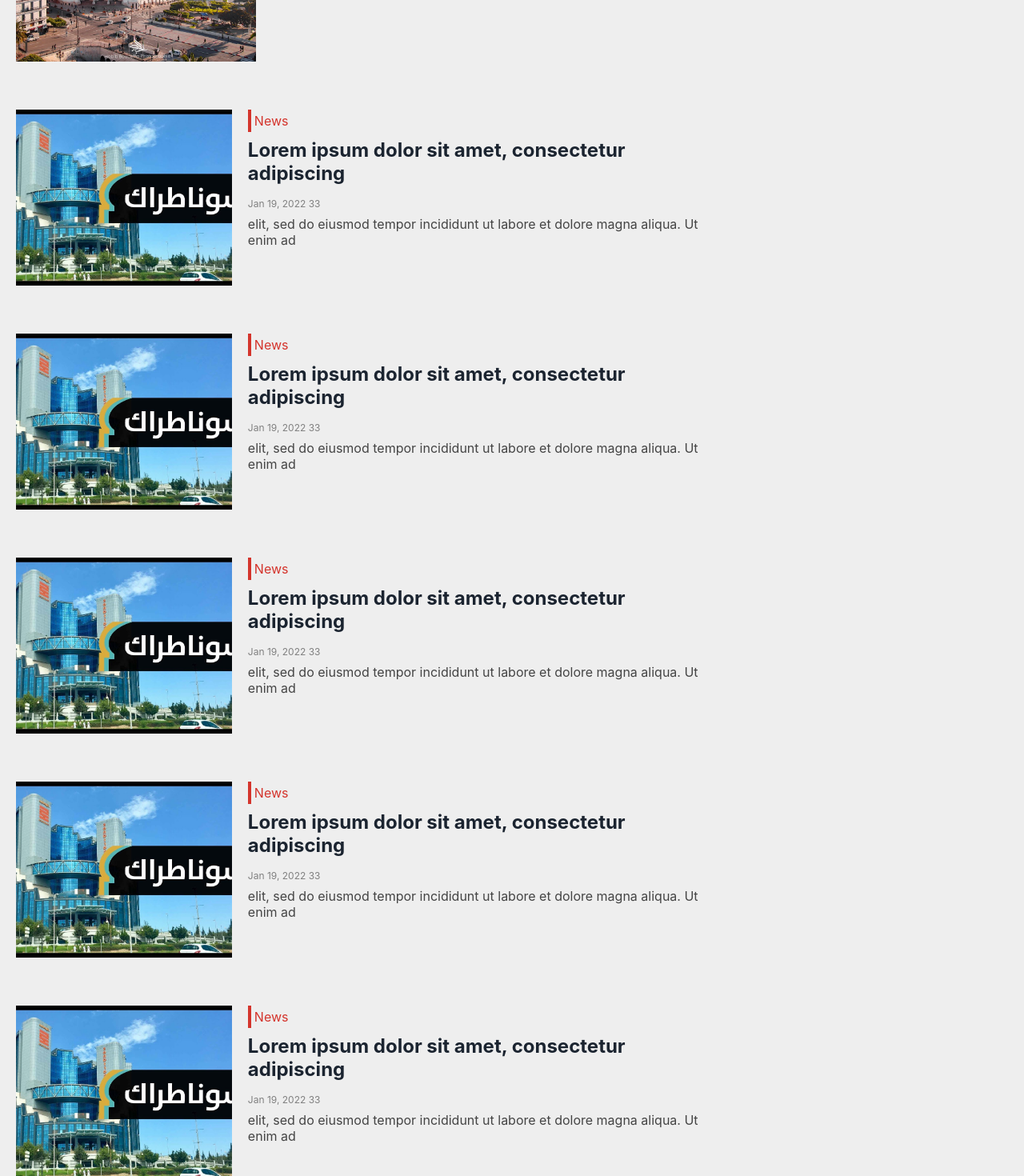
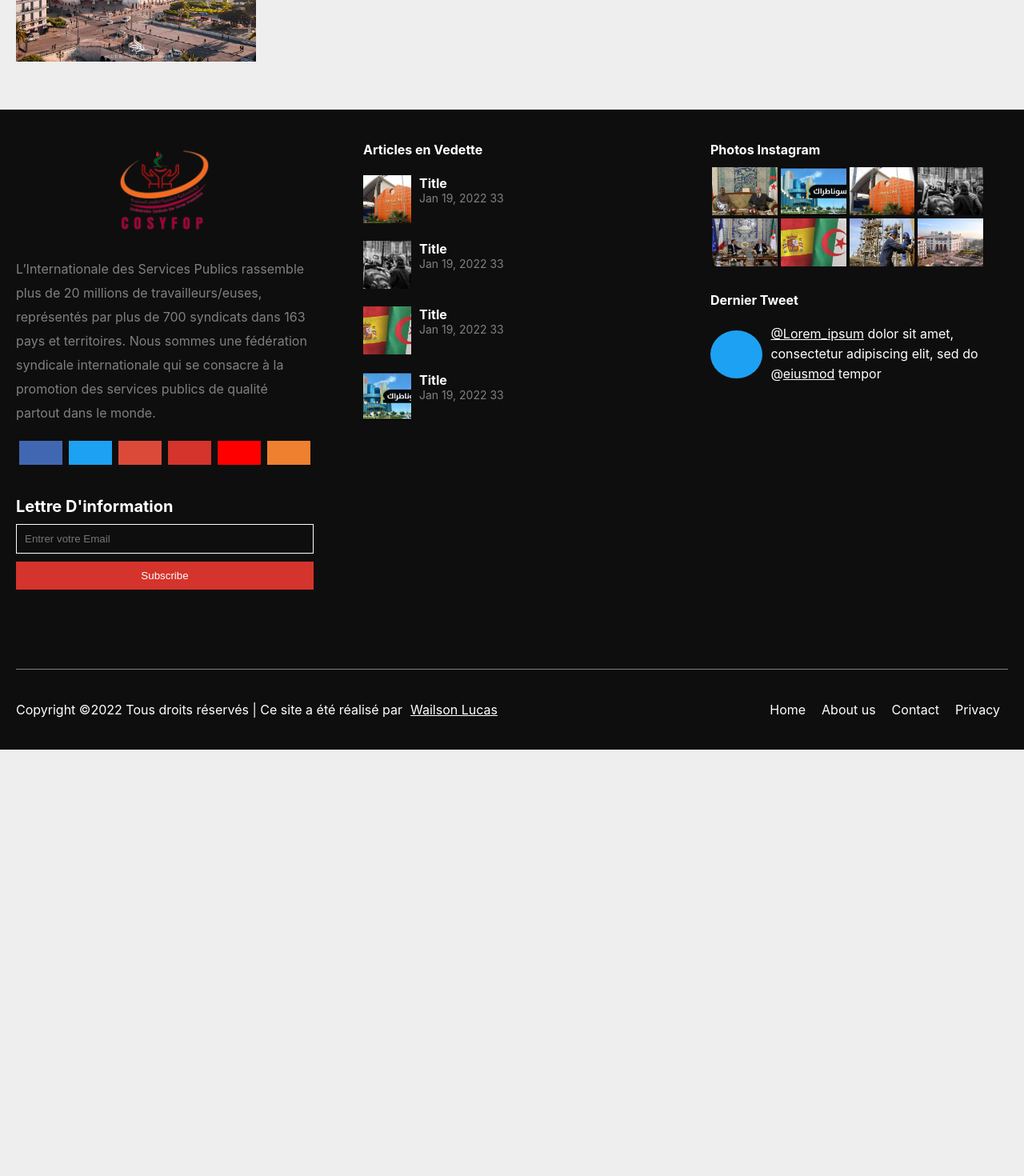
Before and after one commit to wailsonlucas/COSYFOP---blog-UI-UX-design, a Next.js app: page / in a window 1280 px wide. Shown: the part 4880-6350 px from the top of the page at 80% size. After the commit the page ends 5817 px from the top, so only its background shows below. Built offline with nearby package versions, Linux system fonts and the light colour scheme.

Commit message:
fixed Netlify depoling errors

```diff
--- a/components/Aside.js
+++ b/components/Aside.js
@@ -34,7 +34,7 @@ export default function Aside() {
           <div className={s.img_container}>
             <img src={"/images/static/j1.jpg"} alt="" />
           </div>
-          <p>Titre de l'article</p>
+          <p>Titre de l&#39;article</p>
           <footer>
             <span>Jan 19, 2022 </span><span> <i className="fa-solid fa-comment"></i> 33</span>
           </footer>
@@ -47,7 +47,7 @@ export default function Aside() {
             <img src={"/images/static/a.jpg"} alt="" />
           </div>
             <div>
-          <div className={s.title}>Titre de l'article</div>
+          <div className={s.title}>Titre de l&#39;article</div>
           <footer>
             <span>Jan 19, 2022 </span><span> <i className="fa-solid fa-comment"></i> 33</span>
           </footer>
@@ -58,7 +58,7 @@ export default function Aside() {
             <img src={"/images/static/b.jpg"} alt="" />
           </div>
             <div>
-            <div className={s.title}>Titre de l'article</div>
+            <div className={s.title}>Titre de l&#39;article</div>
             <footer>
               <span>Jan 19, 2022 </span><span> <i className="fa-solid fa-comment"></i> 33</span>
             </footer>
@@ -69,7 +69,7 @@ export default function Aside() {
             <img src={"/images/static/t1.jpg"} alt="" />
           </div>
             <div>
-            <div className={s.title}>Titre de l'article</div>
+            <div className={s.title}>Titre de l&#39;article</div>
             <footer>
               <span>Jan 19, 2022 </span><span> <i className="fa-solid fa-comment"></i> 33</span>
             </footer>
@@ -80,7 +80,7 @@ export default function Aside() {
             <img src={"/images/static/t2.jpeg"} alt="" />
           </div>
             <div>
-            <div className={s.title}>Titre de l'article</div>
+            <div className={s.title}>Titre de l&#39;article</div>
             <footer>
               <span>Jan 19, 2022 </span><span> <i className="fa-solid fa-comment"></i> 33</span>
             </footer>
--- a/localDB.json
+++ b/localDB.json
@@ -2,6 +2,7 @@
   "posts": [
     {
       "id":1,
+      "views":0,
       "filename":"a.jpg",
       "date":"2022-05-12",
       "tag":"news",
@@ -10,6 +11,7 @@
     },
     {
       "id":2,
+      "views":0,
       "filename":"b.jpg",
       "date":"2022-07-03",
       "tag":"economie",
@@ -18,6 +20,7 @@
     },
     {
       "id":3,
+      "views":0,
       "filename":"t1.jpg",
       "date":"2022-01-25",
       "tag":"education",
@@ -26,6 +29,7 @@
     },
     {
       "id":4,
+      "views":0,
       "filename":"t2.jpeg",
       "date":"2022-06-10",
       "tag":"news",
@@ -34,6 +38,7 @@
     },
     {
       "id":5,
+      "views":0,
       "filename":"t3.jpg",
       "date":"2022-03-24",
       "tag":"economie",
@@ -42,6 +47,7 @@
     },
     {
       "id":6,
+      "views":0,
       "filename":"t4.jpg",
       "date":"2022-09-08",
       "tag":"education",
@@ -50,6 +56,7 @@
     },
     {
       "id":7,
+      "views":0,
       "filename":"b.jpg",
       "date":"2022-04-16",
       "tag":"news",
@@ -58,6 +65,7 @@
     },
     {
       "id":8,
+      "views":0,
       "filename":"b.jpg",
       "date":"2022-05-26",
       "tag":"economie",
@@ -66,6 +74,7 @@
     },
     {
       "id":9,
+      "views":0,
       "filename":"b.jpg",
       "date":"2022-04-02",
       "tag":"education",
@@ -74,6 +83,7 @@
     },
     {
       "id":10,
+      "views":0,
       "filename":"b.jpg",
       "date":"2022-01-14",
       "tag":"news",
@@ -82,6 +92,7 @@
     },
     {
       "id":11,
+      "views":0,
       "filename":"b.jpg",
       "date":"2022-03-17",
       "tag":"education",
--- a/pages/[pid].js
+++ b/pages/[pid].js
@@ -28,8 +28,8 @@ export default function PostView({ renderedPost, simPosts }) {
 
             <section><p>ARTICLES SIMILAIRES</p></section>
             {simPosts&&simPosts.map((simpost,index) =>
-              <div>
-                <div key={index} className={s.simular_post}>
+              <div  key={index}>
+                <div className={s.simular_post}>
                   <div className={s.img_cont}>
                     <img src={`/images/static/${simpost.filename}`} alt="" />
                   </div>
--- a/pages/index.js
+++ b/pages/index.js
@@ -158,7 +158,7 @@ export default function Home({ sorted }) {
         <main className={s.bodyMain}>
         {
           sorted&&sorted.map((post, index) =>
-            <Link href={`/${post.id}`}>
+            <Link key={index} href={`/${post.id}`}>
               <a className={s.card}>
                 <div className={s.img_container}>
                   <img src={`/images/static/${post.filename}`} alt="" />
@@ -176,97 +176,6 @@ export default function Home({ sorted }) {
               </a>
             </Link>
         )}
-
-
-          <Link href="/8">
-          <a className={s.card}>
-            <div className={s.img_container}>
-              <img src={"/images/static/b.jpg"} alt="" />
-            </div>
-            <div className={s.bosyMain_card_content}>
-              <p className={s.tag}>News</p>
-              <b>Lorem ipsum dolor sit amet, consectetur adipiscing</b>
-              <footer>
-                <span>Jan 19, 2022 </span><span> <i className="fa-solid fa-comment"></i> 33</span>
-              </footer>
-              <p className={s.desc}>
-                elit, sed do eiusmod tempor incididunt ut labore et dolore magna aliqua. Ut enim ad
-              </p>
-            </div>
-          </a>
-          </Link>
-
-          <Link href="/8">
-          <a className={s.card}>
-            <div className={s.img_container}>
-              <img src={"/images/static/b.jpg"} alt="" />
-            </div>
-            <div className={s.bosyMain_card_content}>
-              <p className={s.tag}>News</p>
-              <b>Lorem ipsum dolor sit amet, consectetur adipiscing</b>
-              <footer>
-                <span>Jan 19, 2022 </span><span> <i className="fa-solid fa-comment"></i> 33</span>
-              </footer>
-              <p className={s.desc}>
-                elit, sed do eiusmod tempor incididunt ut labore et dolore magna aliqua. Ut enim ad
-              </p>
-            </div>
-          </a>
-          </Link>
-
-          <Link href="/9">
-          <a className={s.card}>
-            <div className={s.img_container}>
-              <img src={"/images/static/b.jpg"} alt="" />
-            </div>
-            <div className={s.bosyMain_card_content}>
-              <p className={s.tag}>News</p>
-              <b>Lorem ipsum dolor sit amet, consectetur adipiscing</b>
-              <footer>
-                <span>Jan 19, 2022 </span><span> <i className="fa-solid fa-comment"></i> 33</span>
-              </footer>
-              <p className={s.desc}>
-                elit, sed do eiusmod tempor incididunt ut labore et dolore magna aliqua. Ut enim ad
-              </p>
-            </div>
-          </a>
-          </Link>
-
-          <Link href="/10">
-          <a className={s.card}>
-            <div className={s.img_container}>
-              <img src={"/images/static/b.jpg"} alt="" />
-            </div>
-            <div className={s.bosyMain_card_content}>
-              <p className={s.tag}>News</p>
-              <b>Lorem ipsum dolor sit amet, consectetur adipiscing</b>
-              <footer>
-                <span>Jan 19, 2022 </span><span> <i className="fa-solid fa-comment"></i> 33</span>
-              </footer>
-              <p className={s.desc}>
-                elit, sed do eiusmod tempor incididunt ut labore et dolore magna aliqua. Ut enim ad
-              </p>
-            </div>
-          </a>
-          </Link>
-
-          <Link href="/11">
-          <a className={s.card}>
-            <div className={s.img_container}>
-              <img src={"/images/static/b.jpg"} alt="" />
-            </div>
-            <div className={s.bosyMain_card_content}>
-              <p className={s.tag}>News</p>
-              <b>Lorem ipsum dolor sit amet, consectetur adipiscing</b>
-              <footer>
-                <span>Jan 19, 2022 </span><span> <i className="fa-solid fa-comment"></i> 33</span>
-              </footer>
-              <p className={s.desc}>
-                elit, sed do eiusmod tempor incididunt ut labore et dolore magna aliqua. Ut enim ad
-              </p>
-            </div>
-          </a>
-          </Link>
         </main>
         <Aside />
       </div>
```
